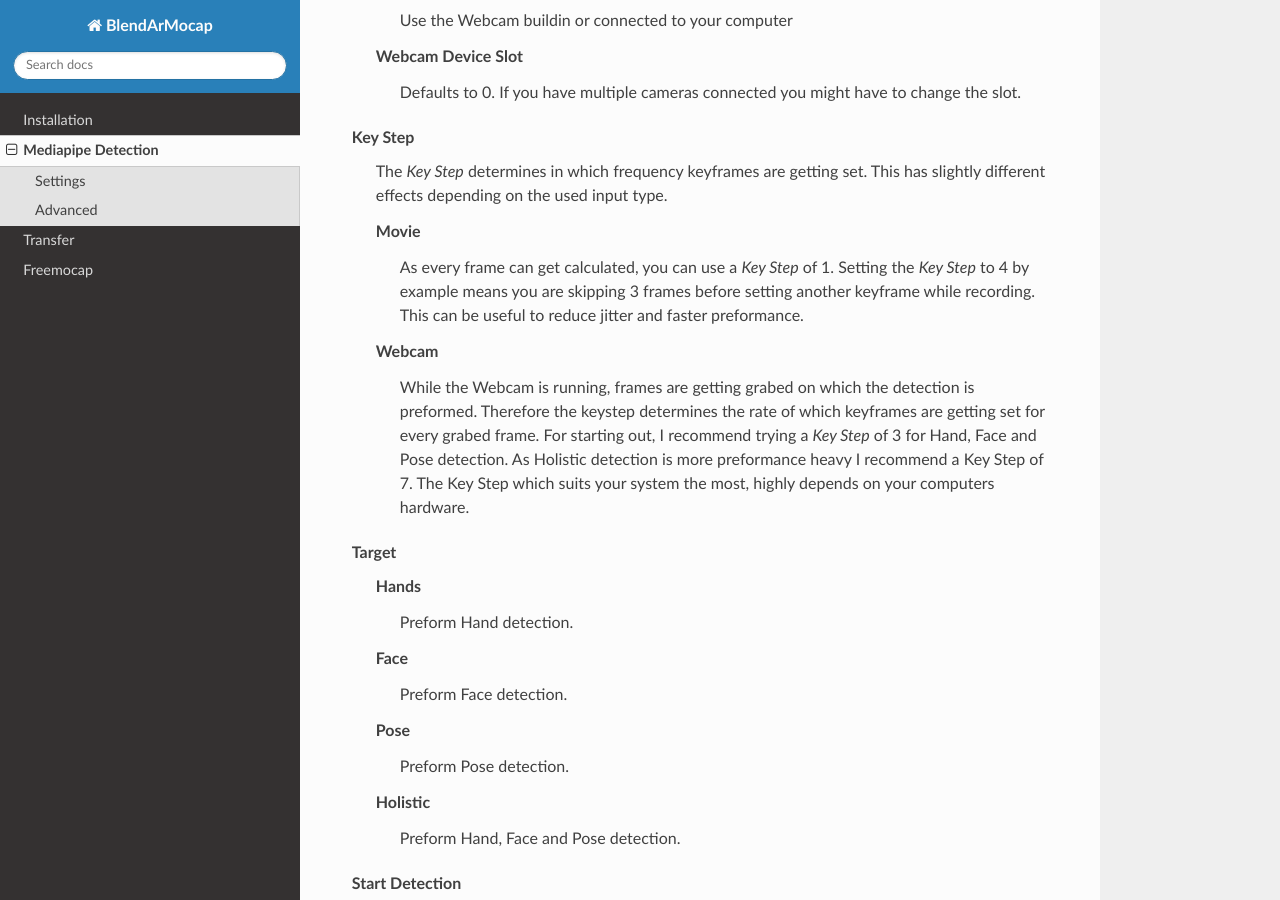
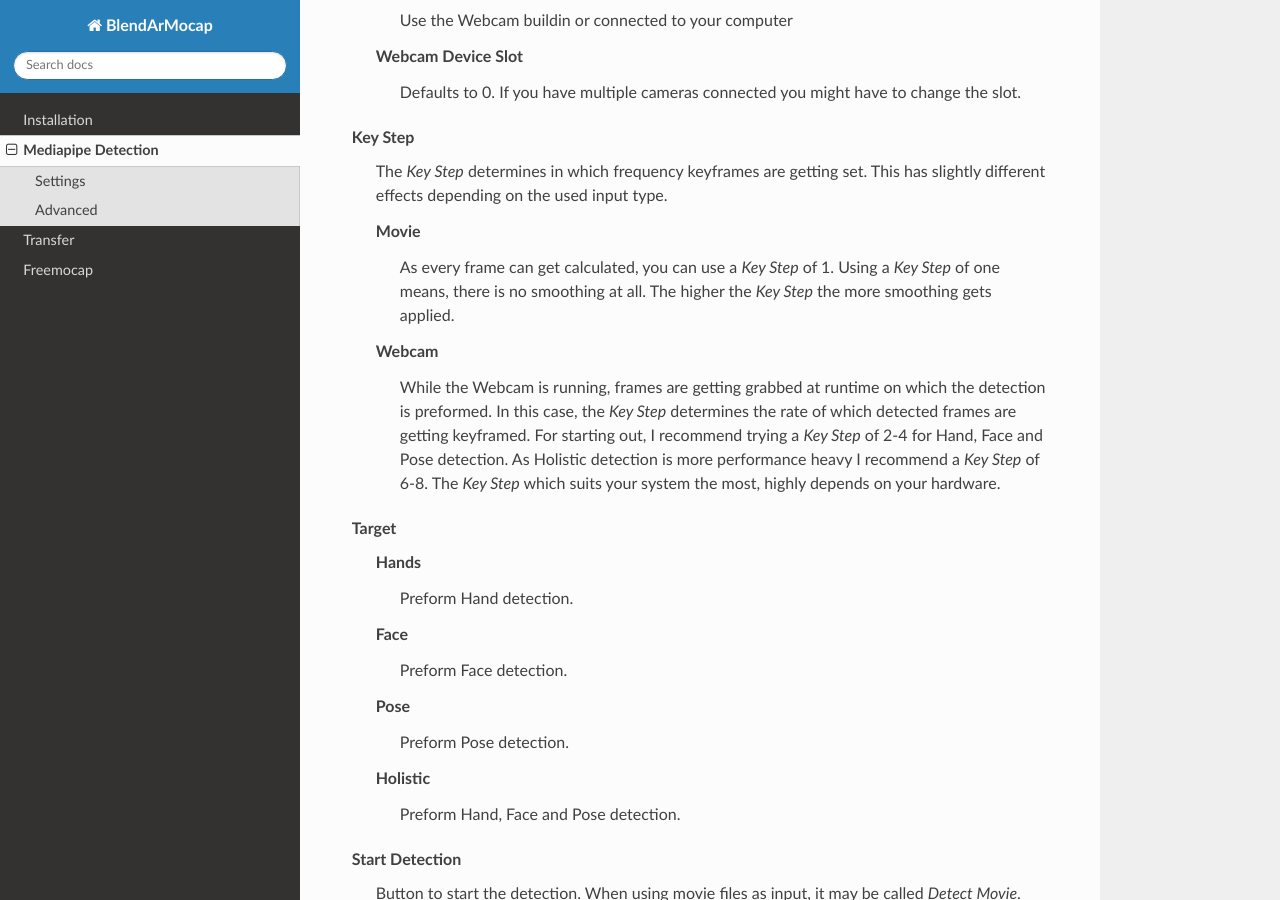
Before and after one commit to cgtinker/BlendArMocap, a Sphinx documentation site: the page built from docs/source/detection.rst, in a window 1280 px wide and 900 px high, scrolled down 743 px. Built offline with Sphinx 7.4.7 and the Read the Docs theme 2.0.0, drawn with Linux system fonts in a browser that asks for light colours.

Commit message:
updated keystep docs

```diff
--- a/docs/source/detection.rst
+++ b/docs/source/detection.rst
@@ -36,15 +36,16 @@
 
     Movie
         As every frame can get calculated, you can use a *Key Step* of 1.
-        Setting the *Key Step* to 4 by example means you are skipping 3 frames before setting another keyframe while recording.
-        This can be useful to reduce jitter and faster preformance.
+        Using a *Key Step* of one means, there is no smoothing at all.
+        The higher the *Key Step* the more smoothing gets applied.
+
 
     Webcam
-        While the Webcam is running, frames are getting grabed on which the detection is preformed.
-        Therefore the keystep determines the rate of which keyframes are getting set for every grabed frame.
-        For starting out, I recommend trying a *Key Step* of 3 for Hand, Face and Pose detection.
-        As Holistic detection is more preformance heavy I recommend a Key Step of 7.
-        The Key Step which suits your system the most, highly depends on your computers hardware.
+        While the Webcam is running, frames are getting grabbed at runtime on which the detection is preformed.
+        In this case, the *Key Step* determines the rate of which detected frames are getting keyframed.
+        For starting out, I recommend trying a *Key Step* of 2-4 for Hand, Face and Pose detection.
+        As Holistic detection is more performance heavy I recommend a *Key Step* of 6-8.
+        The *Key Step* which suits your system the most, highly depends on your hardware.
 
 Target
     Hands
```
